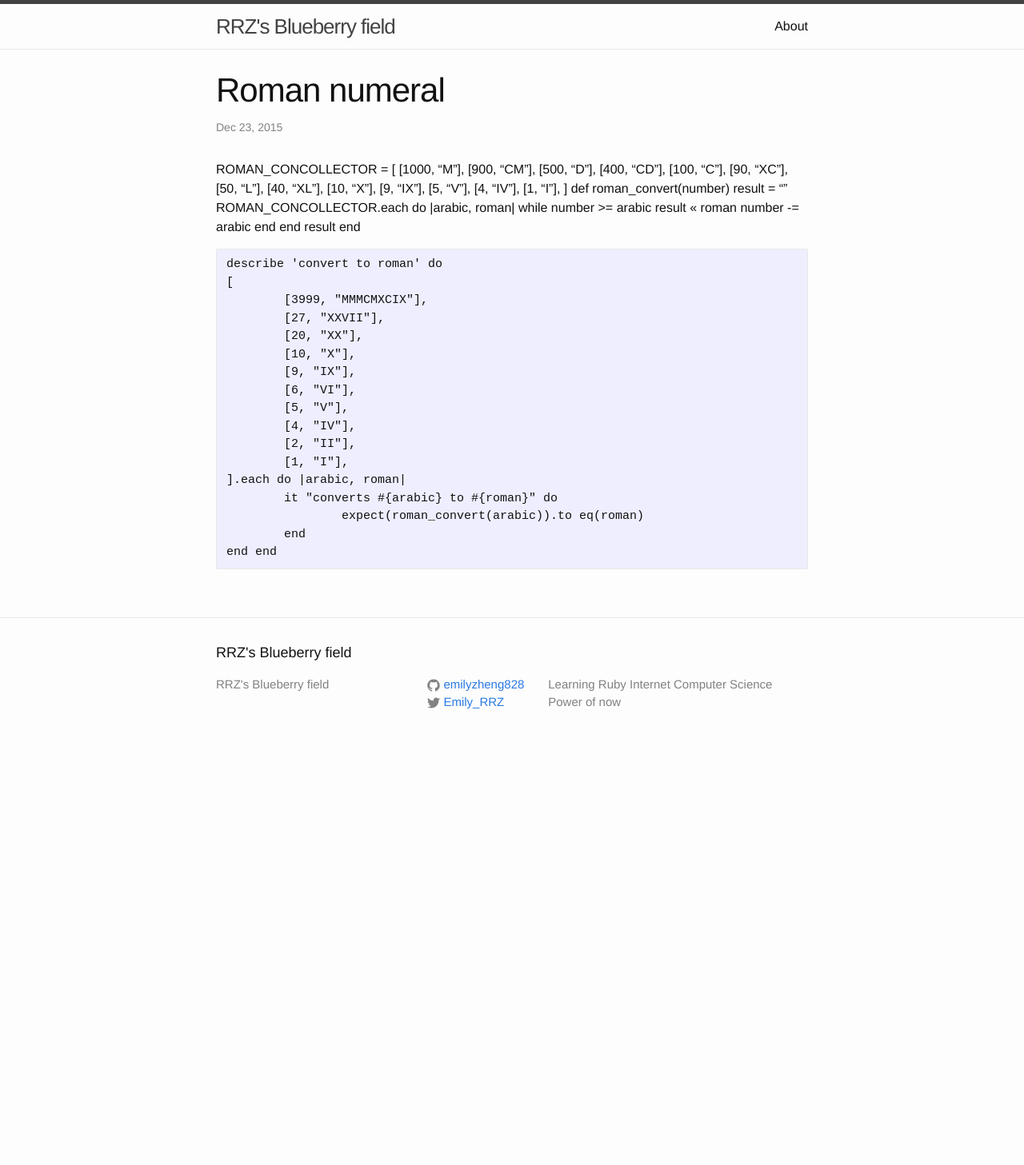
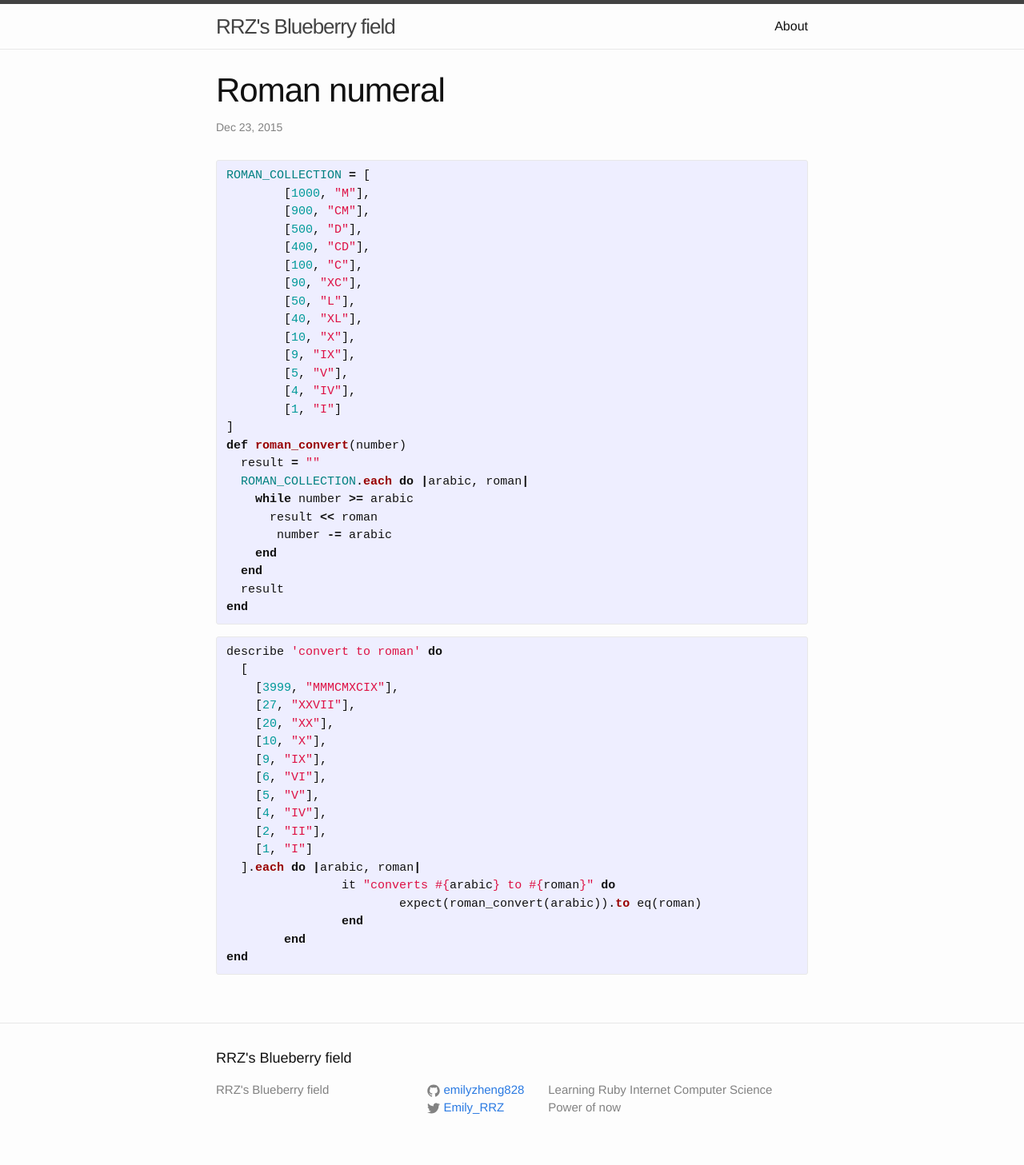
Before and after one commit to emilyzheng828/emilyzheng828.github.io, a Jekyll site: the page built from _posts/2015-12-23-roman-numeral.markdown, in a window 1280 px wide. Shown: the whole page at 80% size. Built offline with Jekyll 4.4.1, drawn with Linux system fonts in a browser that asks for light colours; Markdown is read by kramdown in place of the engine named in the settings; before the commit the page ends 950 px from its top, so only the background shows below that.

Commit message:
changed highlight setting

```diff
--- a/_config.yml
+++ b/_config.yml
@@ -9,10 +9,9 @@
 title: RRZ's Blueberry field
 description: Learning Ruby Internet Computer Science Power of now
 baseurl: "" # the subpath of your site, e.g. /blog
-url: "http://yourdomain.com" # the base hostname & protocol for your site
 twitter_username: Emily_RRZ
 github_username:  emilyzheng828
 
 # Build settings
 timezone: Europe/London
-markdown: kramdown
+markdown: redcarpet
--- a/_posts/2015-12-23-roman-numeral.markdown
+++ b/_posts/2015-12-23-roman-numeral.markdown
@@ -1,11 +1,10 @@
 ---
 layout: post
-date: 2015-12-23 12:00:00 +0000
+date: 2015-12-23 9:00:00 +0000
 title: "Roman numeral"
 ---
-
-
-ROMAN_CONCOLLECTOR = [
+{% highlight ruby %}
+ROMAN_COLLECTION = [
 	[1000, "M"],
 	[900, "CM"],
 	[500, "D"],
@@ -18,34 +17,36 @@ ROMAN_CONCOLLECTOR = [
 	[9, "IX"],
 	[5, "V"],
 	[4, "IV"],
-	[1, "I"],
+	[1, "I"]
 ]
 def roman_convert(number)
-	result = ""
-		ROMAN_CONCOLLECTOR.each do |arabic, roman|
-			while number >= arabic
-			result << roman
-			number -= arabic
-			end
-		end
-	result
-	end
-
-	describe 'convert to roman' do
-	[
-		[3999, "MMMCMXCIX"],
-		[27, "XXVII"],
-		[20, "XX"],
-		[10, "X"],
-		[9, "IX"],
-		[6, "VI"],
-		[5, "V"],
-		[4, "IV"],
-		[2, "II"],
-		[1, "I"],
-	].each do |arabic, roman|
+  result = ""
+  ROMAN_COLLECTION.each do |arabic, roman|
+    while number >= arabic
+      result << roman
+       number -= arabic
+    end
+  end
+  result
+end
+{% endhighlight %}
+{% highlight ruby %}
+describe 'convert to roman' do
+  [
+    [3999, "MMMCMXCIX"],
+    [27, "XXVII"],
+    [20, "XX"],
+    [10, "X"],
+    [9, "IX"],
+    [6, "VI"],
+    [5, "V"],
+    [4, "IV"],
+    [2, "II"],
+    [1, "I"]
+  ].each do |arabic, roman|
 		it "converts #{arabic} to #{roman}" do
 			expect(roman_convert(arabic)).to eq(roman)
 		end
 	end
 end
+{% endhighlight %}
```
Also changed, not shown: 2 other files.
